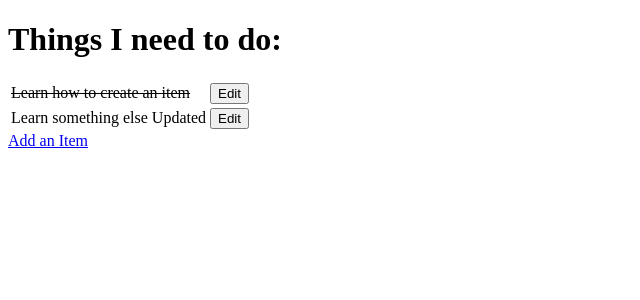
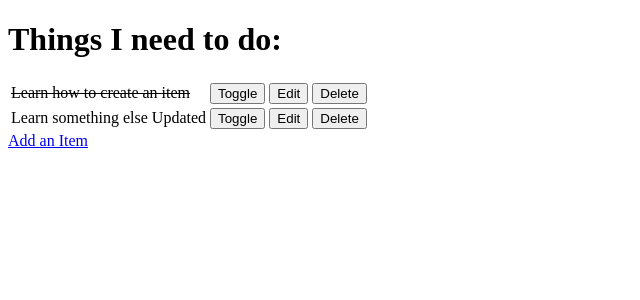
Before and after one commit to kslg/django-todo-app-kslg, a Django app: page / in a window 1280 px wide. Shown: the top 300 px of the page, without its empty margins (0-640 px from the left). Run offline with Django 3.2, Linux system fonts and the light colour scheme; data comes from the database, SQL or seed files in the repository; both versions use the stored data as it was after the commit.

Commit message:
Added Tottgle and Delete functionality.

```diff
--- a/django_todo/urls.py
+++ b/django_todo/urls.py
@@ -19,14 +19,16 @@ Import the new html templates names into todo.views to make it accessible to url
 """
 from django.contrib import admin
 from django.urls import path
-from todo.views import get_todo_list, add_item, edit_item
+from todo import views
 
 """
 path (URL, VIEW, NAME)
 """
 urlpatterns = [
     path('admin/', admin.site.urls),
-    path('', get_todo_list, name='get_todo_list'),
-    path('add', add_item, name='add'),
-    path('edit/<item_id>', edit_item, name='edit'),
+    path('', views.get_todo_list, name='get_todo_list'),
+    path('add', views.add_item, name='add'),
+    path('edit/<item_id>', views.edit_item, name='edit'),
+    path('toggle/<item_id>', views.toggle_item, name='toggle'),
+    path('delete/<item_id>', views.delete_item, name='delete'),
 ]
--- a/todo/templates/todo/todo_list.html
+++ b/todo/templates/todo/todo_list.html
@@ -18,10 +18,20 @@
                     <td>{{ item.name }}</td>
                 {% endif %}
                 <td>
+                    <a href="/toggle/{{ item.id }}">
+                        <button>Toggle</button>
+                    </a>
+                </td>
+                <td>
                     <a href="/edit/{{ item.id }}">
                         <button>Edit</button>
                     </a>
                 </td>
+                <td>
+                    <a href="/delete/{{ item.id }}">
+                        <button>Delete</button>
+                    </a>
+                </td
             </tr>
         <!-- If there are no todo items, display message. -->
         {% empty %}
--- a/todo/views.py
+++ b/todo/views.py
@@ -38,3 +38,16 @@ def edit_item(request, item_id):
         'form': form
     }
     return render(request, 'todo/edit_item.html', context)
+
+
+def toggle_item(request, item_id):
+    item = get_object_or_404(Item, id=item_id)
+    item.done = not item.done
+    item.save()
+    return redirect('get_todo_list')
+
+
+def delete_item(request, item_id):
+    item = get_object_or_404(Item, id=item_id)
+    item.delete()
+    return redirect('get_todo_list')
```
Also changed, not shown: db.sqlite3.
